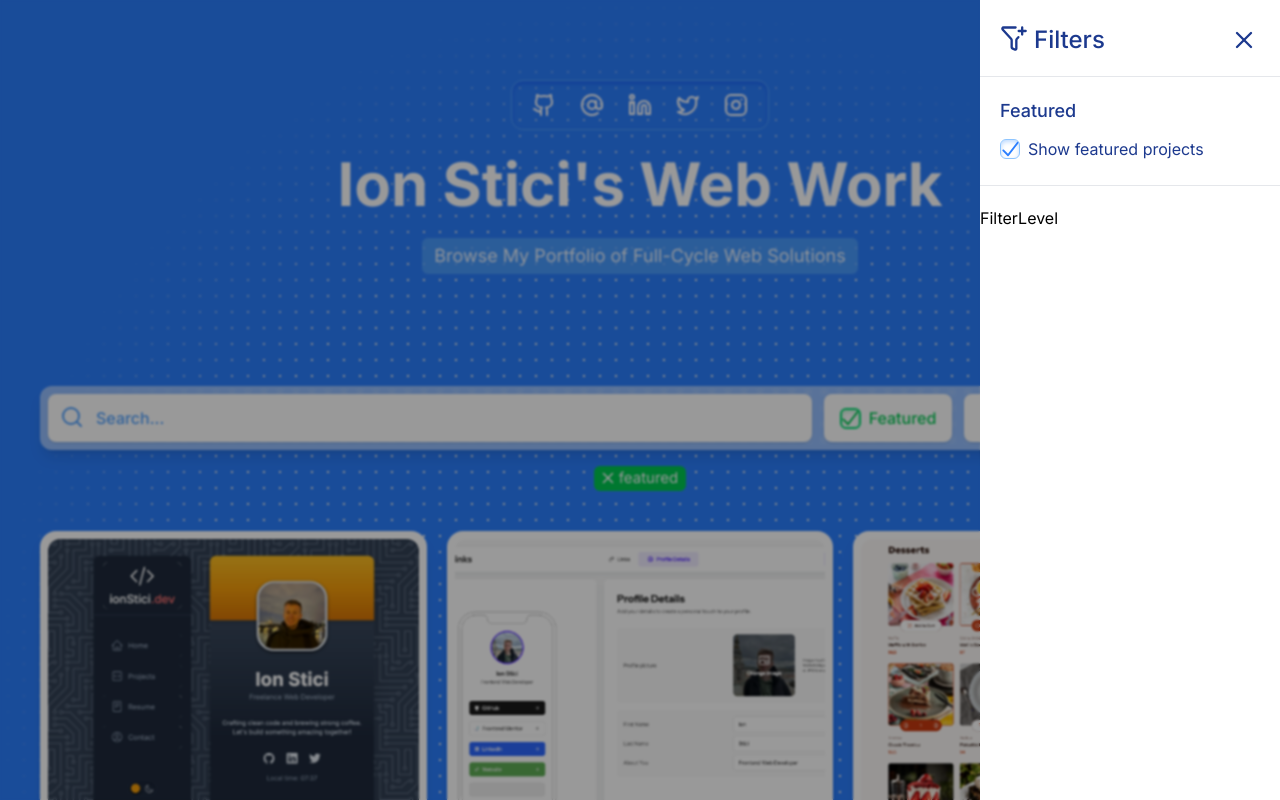
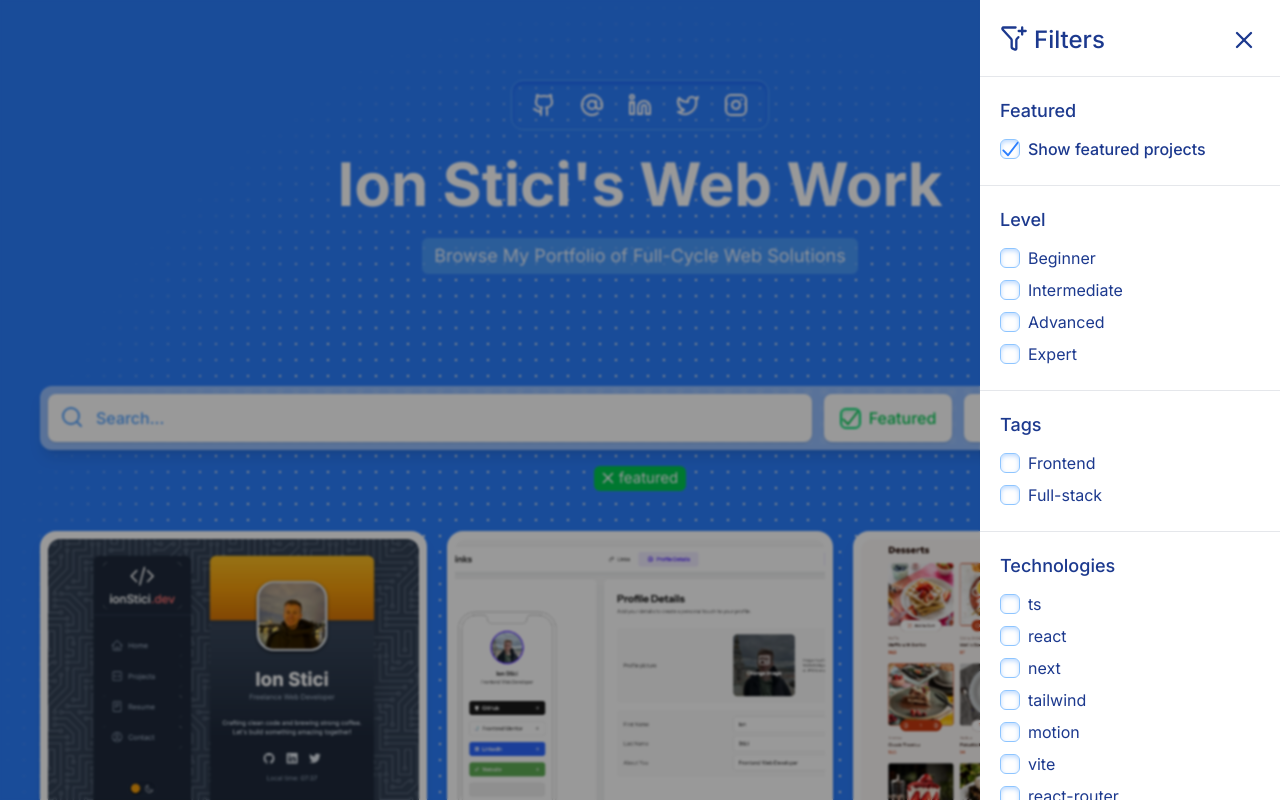
Before and after one commit to ionStici/projects, a React (Vite) app: page / in a window 1280 px wide. Both pictures are taken after a click on the button "Filter". Shown: the top 800 px of the page. Built offline with nearby package versions, Linux system fonts and the light colour scheme.

Commit message:
Finish the panel feature

```diff
--- a/src/ui/panel/active-tags.tsx
+++ b/src/ui/panel/active-tags.tsx
@@ -71,17 +71,17 @@ export function ActiveTags() {
 function TabButton({ children, onClick }: { children: React.ReactNode; onClick: () => void }) {
   return (
     <motion.button
-      initial={{ width: 0, padding: 0 }}
-      animate={{ width: "auto", padding: "1px 8px 1px 5px" }}
-      exit={{ width: 0, padding: 0 }}
+      initial={{ width: 0, paddingLeft: 0, paddingRight: 0 }}
+      animate={{ width: "auto", paddingLeft: "5px", paddingRight: "8px" }}
+      exit={{ width: 0, paddingLeft: 0, paddingRight: 0 }}
       transition={{ duration: 0.2, ease: "easeInOut" }}
       type="button"
       onClick={onClick}
-      className="flex items-center justify-center flex-nowrap
-      bg-green-500 py-[1px] pl-[5px] pr-[8px] rounded-md text-white cursor-pointer overflow-hidden"
+      className="flex items-center justify-center flex-nowrap text-nowrap overflow-hidden
+      bg-green-500 py-[1px] pl-[5px] pr-[8px] rounded-md text-white cursor-pointer"
     >
       <X className="size-[18px] mr-[2px]" />
-      <span className="text-[15px]">{children}</span>
+      <span className="text-[15px] text-nowrap">{children}</span>
     </motion.button>
   );
 }
--- /dev/null
+++ b/src/ui/panel/checkbox-icon.tsx
@@ -0,0 +1,21 @@
+import { AnimatePresence, motion } from "framer-motion";
+import { IconCheck } from "../../assets/icons";
+
+export function CheckboxIcon({ isOpen }: { isOpen: boolean }) {
+  return (
+    <div className="flex items-center justify-center size-5 border border-blue-300 rounded-md shadow-inner shadow-blue-200">
+      <AnimatePresence>
+        {isOpen && (
+          <motion.div
+            initial={{ scale: 0 }}
+            animate={{ scale: 1 }}
+            exit={{ scale: 0 }}
+            transition={{ duration: 0.15, ease: "easeInOut" }}
+          >
+            <IconCheck className="size-6 fill-blue-500 pb-[1px]" />
+          </motion.div>
+        )}
+      </AnimatePresence>
+    </div>
+  );
+}
--- a/src/ui/panel/filter-featured.tsx
+++ b/src/ui/panel/filter-featured.tsx
@@ -1,11 +1,9 @@
-import { AnimatePresence, motion } from "framer-motion";
 import { useSearchParams } from "react-router-dom";
-import { IconCheck } from "../../assets/icons";
+import { CheckboxIcon } from "./checkbox-icon";
 import { useGetFeatured } from "../../hooks/use-get-featured";
 
 export function FilterFeatured() {
   const [searchParams, setSearchParams] = useSearchParams();
-
   const featured = useGetFeatured();
 
   const handleClick = () => {
@@ -23,28 +21,14 @@ export function FilterFeatured() {
       <p className="text-blue-900 font-medium text-lg mb-3">Featured</p>
 
       <button onClick={handleClick} className="flex items-center gap-2 cursor-pointer">
-        <Icon isOpen={featured} />
-        <p className="text-blue-900">Show featured projects</p>
+        <CheckboxIcon isOpen={featured} />
+        <p
+          className={`text-blue-900 transition-all duration-200
+          ${featured ? "font-medium" : ""}`}
+        >
+          Show featured projects
+        </p>
       </button>
     </div>
   );
 }
-
-function Icon({ isOpen }: { isOpen: boolean }) {
-  return (
-    <div className="flex items-center justify-center size-5 border border-blue-300 rounded-md shadow-inner shadow-blue-200">
-      <AnimatePresence>
-        {isOpen && (
-          <motion.div
-            initial={{ scale: 0 }}
-            animate={{ scale: 1 }}
-            exit={{ scale: 0 }}
-            transition={{ duration: 0.15, ease: "easeInOut" }}
-          >
-            <IconCheck className="size-6 fill-blue-500 pb-[1px]" />
-          </motion.div>
-        )}
-      </AnimatePresence>
-    </div>
-  );
-}
--- a/src/ui/panel/filter-level.tsx
+++ b/src/ui/panel/filter-level.tsx
@@ -1,3 +1,44 @@
+import { useSearchParams } from "react-router-dom";
+import { allLevels } from "../../data/projects";
+import { CheckboxIcon } from "./checkbox-icon";
+
 export function FilterLevel() {
-  return <div>FilterLevel</div>;
+  const [searchParams, setSearchParams] = useSearchParams();
+
+  const handleClick = (level: string) => {
+    if (searchParams.get("level") === level) {
+      searchParams.delete("level");
+    } else {
+      searchParams.set("level", level);
+    }
+    setSearchParams(searchParams);
+  };
+
+  const activeLevel = searchParams.get("level");
+
+  return (
+    <div className="px-5 border-b border-gray-200 mb-5 pb-6">
+      <p className="text-blue-900 font-medium text-lg mb-3">Level</p>
+
+      <div className="flex flex-col gap-2">
+        {allLevels.map((level) => {
+          return (
+            <button
+              key={level}
+              onClick={() => handleClick(level)}
+              className="flex items-center gap-2 cursor-pointer"
+            >
+              <CheckboxIcon isOpen={activeLevel === level} />
+              <p
+                className={`text-blue-900 transition-all duration-200
+                ${activeLevel === level ? "font-semibold" : ""}`}
+              >
+                {level[0].toUpperCase() + level.slice(1)}
+              </p>
+            </button>
+          );
+        })}
+      </div>
+    </div>
+  );
 }
--- a/src/ui/panel/filter-modal.tsx
+++ b/src/ui/panel/filter-modal.tsx
@@ -2,34 +2,14 @@ import { AnimatePresence, motion } from "framer-motion";
 import { FunnelPlus, X } from "lucide-react";
 import React, { useEffect } from "react";
 import { createPortal } from "react-dom";
-import { useSearchParams } from "react-router-dom";
 import { FilterFeatured } from "./filter-featured";
 import { FilterLevel } from "./filter-level";
+import { FilterTags } from "./filter-tags";
+import { FilterTechs } from "./filter-techs";
 
-type Props = {
-  isOpen: boolean;
-  close: () => void;
-};
+type Props = { isOpen: boolean; close: () => void };
 
 export function FilterModal({ isOpen, close }: Props) {
-  const [searchParams, setSearchParams] = useSearchParams();
-
-  const handleTagClick = (tag: string) => {
-    const currentTags = searchParams.getAll("tag");
-    if (!currentTags.includes(tag)) {
-      searchParams.append("tag", tag);
-      setSearchParams(searchParams);
-    }
-  };
-
-  const handleTechClick = (tech: string) => {
-    const currentTags = searchParams.getAll("tag");
-    if (!currentTags.includes(tech)) {
-      searchParams.append("tech", tech);
-      setSearchParams(searchParams);
-    }
-  };
-
   useEffect(() => {
     if (isOpen) document.body.classList.add("overflow-hidden");
     return () => document.body.classList.remove("overflow-hidden");
@@ -42,6 +22,8 @@ export function FilterModal({ isOpen, close }: Props) {
           <HeaderFilter close={close} />
           <FilterFeatured />
           <FilterLevel />
+          <FilterTags />
+          <FilterTechs />
         </FilterWrapper>
       )}
       {isOpen && <FilterOverlay close={close} />}
@@ -60,7 +42,7 @@ function FilterWrapper({ children }: { children: React.ReactNode }) {
       transition={{ duration: 0.2, ease: "easeInOut" }}
       className="fixed z-40 top-0 right-0 w-[300px] h-dvh"
     >
-      <div className="bg-white size-full py-6">{children} </div>
+      <div className="bg-white size-full py-6 overflow-y-auto">{children} </div>
     </motion.div>
   );
 }
--- /dev/null
+++ b/src/ui/panel/filter-tags.tsx
@@ -0,0 +1,49 @@
+import { useSearchParams } from "react-router-dom";
+import { CheckboxIcon } from "./checkbox-icon";
+import { allTags } from "../../data/projects";
+
+export function FilterTags() {
+  const [searchParams, setSearchParams] = useSearchParams();
+
+  const handleTagClick = (tag: string) => {
+    const currentTags = searchParams.getAll("tag");
+
+    if (!currentTags.includes(tag)) {
+      searchParams.append("tag", tag);
+      setSearchParams(searchParams);
+    }
+
+    if (currentTags.includes(tag)) {
+      searchParams.delete("tag", tag);
+      setSearchParams(searchParams);
+    }
+  };
+
+  const activeTags = searchParams.getAll("tag");
+
+  return (
+    <div className="px-5 border-b border-gray-200 mb-5 pb-6">
+      <p className="text-blue-900 font-medium text-lg mb-3">Tags</p>
+
+      <div className="flex flex-col gap-2">
+        {allTags.map((tag) => {
+          return (
+            <button
+              key={tag}
+              onClick={() => handleTagClick(tag)}
+              className="flex items-center gap-2 cursor-pointer"
+            >
+              <CheckboxIcon isOpen={activeTags.includes(tag)} />
+              <p
+                className={`text-blue-900 transition-all duration-200
+                ${activeTags.includes(tag) ? "font-medium" : ""}`}
+              >
+                {tag[0].toUpperCase() + tag.slice(1)}
+              </p>
+            </button>
+          );
+        })}
+      </div>
+    </div>
+  );
+}
--- /dev/null
+++ b/src/ui/panel/filter-techs.tsx
@@ -0,0 +1,49 @@
+import { useSearchParams } from "react-router-dom";
+import { allTechs } from "../../data/projects";
+import { CheckboxIcon } from "./checkbox-icon";
+
+export function FilterTechs() {
+  const [searchParams, setSearchParams] = useSearchParams();
+
+  const handleTechClick = (tech: string) => {
+    const currentTechs = searchParams.getAll("tech");
+
+    if (!currentTechs.includes(tech)) {
+      searchParams.append("tech", tech);
+      setSearchParams(searchParams);
+    }
+
+    if (currentTechs.includes(tech)) {
+      searchParams.delete("tech", tech);
+      setSearchParams(searchParams);
+    }
+  };
+
+  const activeTechs = searchParams.getAll("tech");
+
+  return (
+    <div className="px-5">
+      <p className="text-blue-900 font-medium text-lg mb-3">Technologies</p>
+
+      <div className="flex flex-col gap-2">
+        {allTechs.map((tech) => {
+          return (
+            <button
+              key={tech}
+              onClick={() => handleTechClick(tech)}
+              className="flex items-center gap-2 cursor-pointer"
+            >
+              <CheckboxIcon isOpen={activeTechs.includes(tech)} />
+              <p
+                className={`text-blue-900 transition-all duration-200
+            ${activeTechs.includes(tech) ? "font-medium" : ""}`}
+              >
+                {tech}
+              </p>
+            </button>
+          );
+        })}
+      </div>
+    </div>
+  );
+}
```
